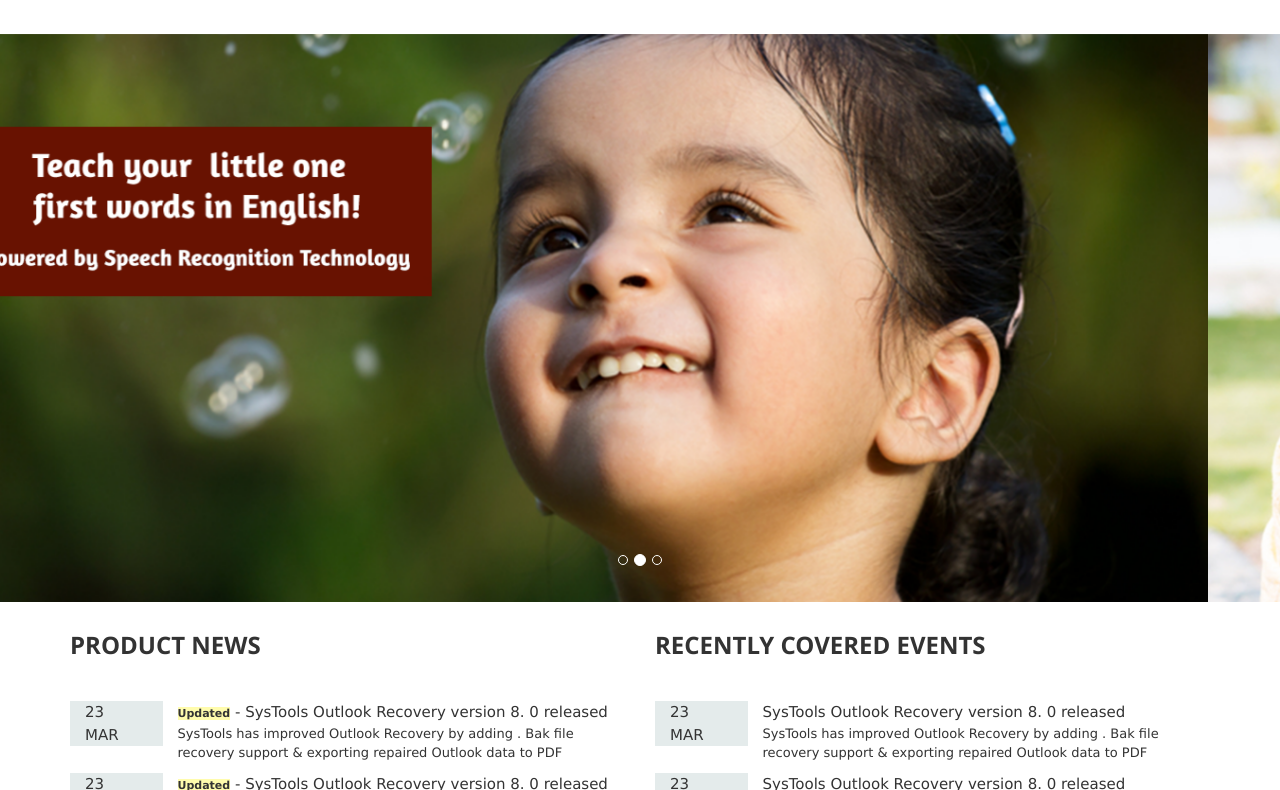
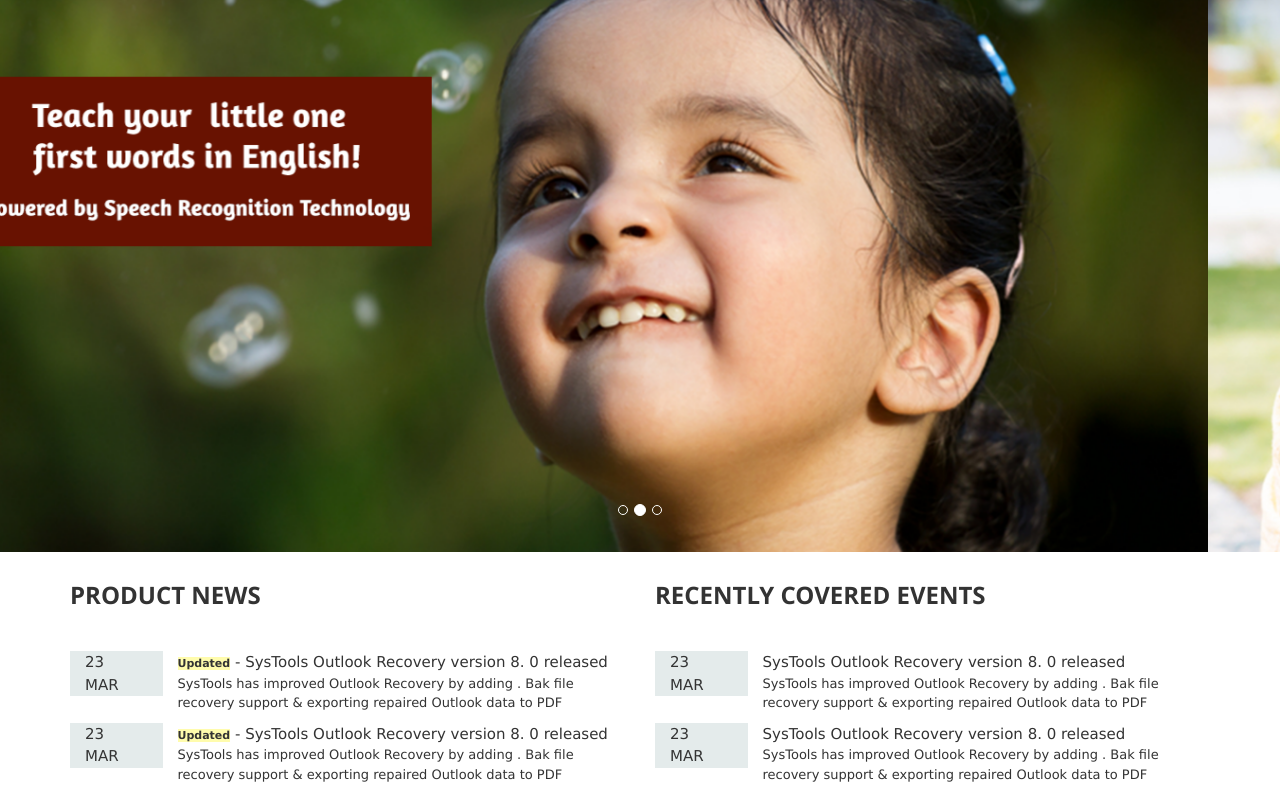
Before and after one commit to gautamamber/web-template, a plain HTML site: page index.html in a window 1280 px wide. Shown: the part 117-907 px from the top of the page. Drawn offline with nearby package versions, Linux system fonts and the light colour scheme; a web font is replaced by a local one.

```diff
--- a/index.html
+++ b/index.html
@@ -124,7 +124,7 @@
 
 <!-- Slider -->
 
- <div id="myCarousel" style="margin-top: 50px;"  class="carousel slide" data-ride="carousel">
+ <div id="myCarousel"  class="carousel slide" data-ride="carousel">
     <!-- Indicators -->
     <ol class="carousel-indicators">
       <li data-target="#myCarousel" data-slide-to="0" class="active"></li>
```
